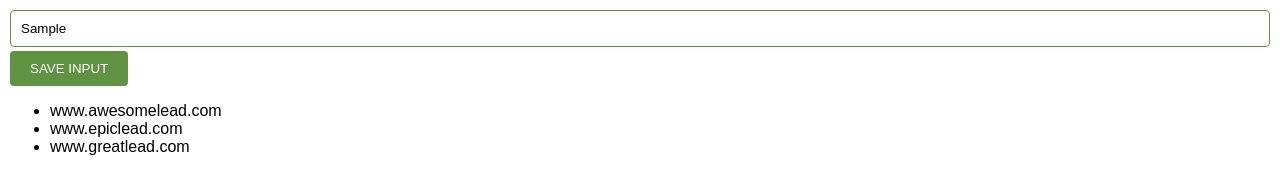
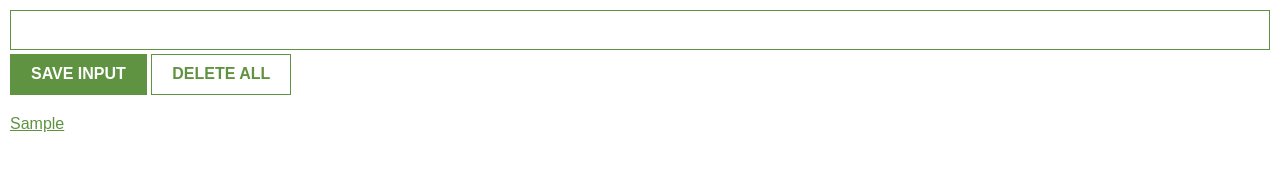
Before and after one commit to brianbrallard/front, a website built with Vite: page extension/index.html in a window 1280 px wide. Both pictures are taken after typing "Sample" into the empty fields and a click on the button "SAVE INPUT". Built offline with nearby package versions, Linux system fonts and the light colour scheme.

Commit message:
modified js and others files

```diff
--- a/extension/app.js
+++ /dev/null
@@ -1,18 +0,0 @@
-let myLeads = ["www.awesomelead.com", "www.epiclead.com", "www.greatlead.com"]
-
-const inputEl = document.getElementById("input-el")
-
-let inputBtn = document.getElementById("input-btn")
-const ulEl = document.getElementById("ul-el")
-inputBtn.addEventListener('click', function(){
-
-    myLeads.push(inputEl.value)
-    console.log(myLeads)
-})
-
-for (let i = 0; i < myLeads.length; i++) {
-    //ulEl.innerHTML += "<li>" + myLeads[i] + "</li>"
-    const li = document.createElement('li')
-    li.textContent = myLeads[i]
-    ulEl.append(li)
-}
--- /dev/null
+++ b/extension/index.css
@@ -0,0 +1,40 @@
+body {
+    margin: 0;
+    padding: 10px;
+    font-family: Arial, Helvetica, sans-serif;
+    min-width: 400px;
+}
+
+input {
+    width: 100%;
+    padding: 10px;
+    box-sizing: border-box;
+    border: 1px solid #5f9341;
+    margin-bottom: 4px;
+}
+
+button {
+    background: #5f9341;
+    color: white;
+    padding: 10px 20px;
+    border: 1px solid #5f9341;
+    font-weight: bold;
+}
+#delete-btn{
+    background: white;
+    color: #5f9341;
+
+}
+ul {
+    margin-top: 20px;
+    list-style: none;
+    padding-left: 0;
+}
+
+li {
+    margin-top: 5px;
+}
+
+a {
+    color: #5f9341;
+}
--- a/extension/index.html
+++ b/extension/index.html
@@ -1,18 +1,19 @@
 <!DOCTYPE html>
 <html lang="en">
-<head>
     <meta charset="UTF-8">
     <meta http-equiv="X-UA-Compatible" content="IE=edge">
     <meta name="viewport" content="width=device-width, initial-scale=1.0">
-    <link rel="stylesheet" href="style.css">
+    <head><link rel="stylesheet" href="https://cdnjs.cloudflare.com/ajax/libs/normalize/8.0.1/normalize.css">
+        <link rel="stylesheet" href="index.css">
         <title>Extension</title>
     </head>
+
     <body>
-    <input id="input-el"  type="text" >
+        <input type="text" id="input-el">
         <button id="input-btn">SAVE INPUT</button>
+        <button id="delete-btn">DELETE ALL</button>
         <ul id="ul-el">
-
         </ul>
-    <script src="app.js"></script>
+        <script src="index.js"></script>
     </body>
 </html>
--- /dev/null
+++ b/extension/index.js
@@ -0,0 +1,40 @@
+let myLeads = []
+const inputEl = document.getElementById("input-el")
+const inputBtn = document.getElementById("input-btn")
+const ulEl = document.getElementById("ul-el")
+const deleteBtn = document.getElementById("delete-btn")
+const leadsFromLocalStorage = JSON.parse( localStorage.getItem("myLeads") )
+
+if (leadsFromLocalStorage) {
+    myLeads = leadsFromLocalStorage
+    renderLeads()
+}
+
+deleteBtn.addEventListener("dblclick", function() {
+
+    localStorage.clear()
+    myLeads = []
+    renderLeads()
+})
+
+
+inputBtn.addEventListener("click", function() {
+    myLeads.push(inputEl.value)
+    inputEl.value = ""
+    localStorage.setItem("myLeads", JSON.stringify(myLeads) )
+    renderLeads()
+})
+
+function renderLeads() {
+    let listItems = ""
+    for (let i = 0; i < myLeads.length; i++) {
+        listItems += `
+            <li>
+                <a target='_blank' href='${myLeads[i]}'>
+                    ${myLeads[i]}
+                </a>
+            </li>
+        `
+    }
+    ulEl.innerHTML = listItems
+}
--- a/extension/style.css
+++ /dev/null
@@ -1,25 +0,0 @@
-body{
-    margin: 0;
-    padding: 10px;
-    font-family: Arial, Helvetica, sans-serif;
-}
-
-
-input {
-    width: 100%;
-    padding: 10px;
-    box-sizing: border-box;
-    border: 1px solid #5f9341;
-    border-radius: 4px;
-    margin-bottom: 4px;
-}
-
-button {
-
-
-    padding: 10px 20px;
-    background-color: #5f9341;
-    color: white;
-    border: none;
-    border-radius: 4px;
-}
--- /dev/null
+++ b/extension/vite.config.js
@@ -0,0 +1,6 @@
+import {defineConfig} from 'vite'
+
+
+export default defineConfig({
+	plugins: []
+})
```
Also changed, not shown: extension/package.json (added, +13 -0 lines), extension/icon.png (added), extension/manifest.json (added). Lines whose indentation alone changed are shown as unchanged.
